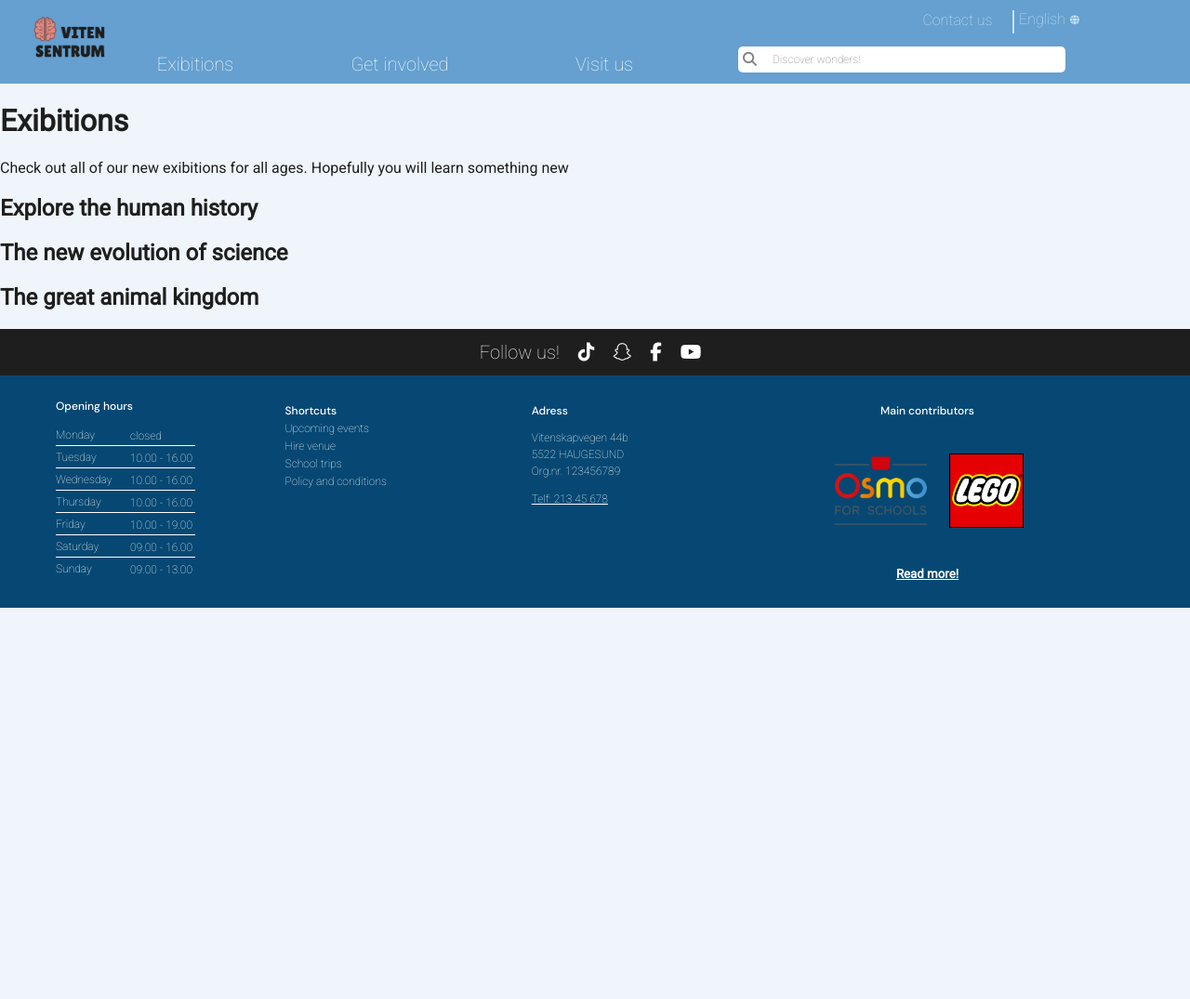
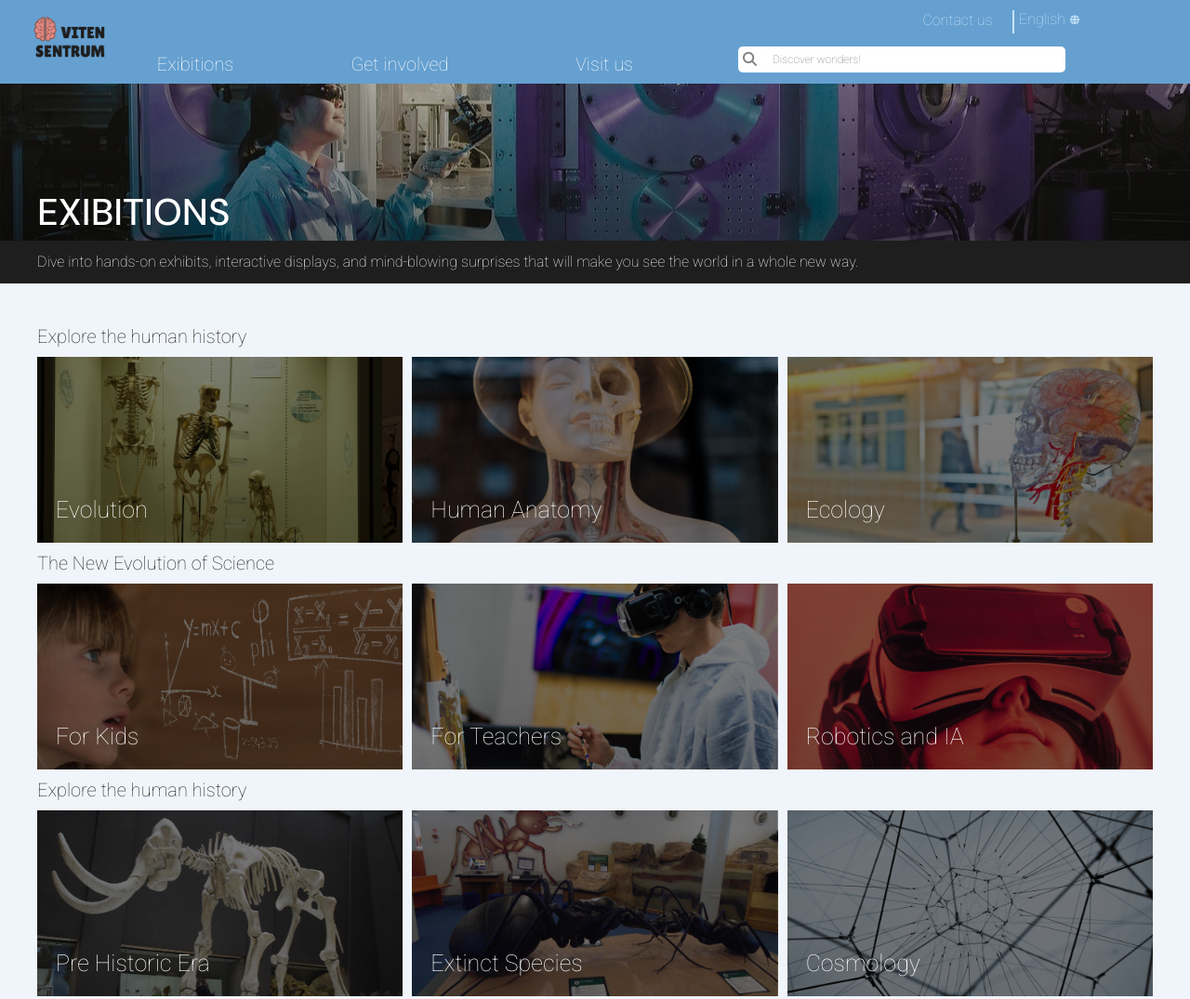
Before and after one commit to IdaMarie25/RainyDaysWebsite, a plain HTML site: page exibitions.html in a window 1280 px wide. Shown: the top 1075 px of the page at 93% size. Before the commit the page ends 800 px from the top, so only its background shows below. Drawn offline with Linux system fonts and the light colour scheme.

Commit message:
Exibitions page
Finished Exibitions page, and made responsive

```diff
--- a/css/styles.css
+++ b/css/styles.css
@@ -169,8 +169,9 @@ nav,
   color: white;
   font-family: "DM Sans", "Roboto", sans-serif, Serif, Geneva, Tahoma;
   font-weight: 500;
-  font-size: var(--small_medium);
+  font-size: var(--medium);
   margin: auto;
+  text-transform: uppercase;
 }
 
 .homepage-header-text h2 {
@@ -288,6 +289,127 @@ nav,
 }
 
 /*Exibitions page*/
+
+.exibitions-header-text p,
+.exibitons-grid h2 {
+  display: none;
+}
+
+.exibitions-header {
+  background-image: linear-gradient(0deg, rgba(0, 0, 0, 0.54), rgba(0, 0, 0, 0.30)), url(../images/child-looking.jpg);
+  background-size: cover;
+  height: 150px;
+  width: 100%;
+  position: relative;
+  background-position: center;
+}
+
+.exibitions-header-text {
+  position: relative;
+  top: 130px;
+  text-align: center;
+}
+
+.exibitions-header-text h1 {
+  color: white;
+  font-family: "DM Sans", "Roboto", sans-serif, Serif, Geneva, Tahoma;
+  font-weight: 500;
+  font-size: var(--medium);
+  margin: auto;
+  text-transform: uppercase;
+  position: relative;
+  top: -30px;
+}
+
+.exibitons-grid {
+  display: grid;
+  grid-template-columns: repeat(auto-fit, minmax(170px, 1fr));
+  gap: 10px;
+  justify-content: center;
+  margin: 20px;
+}
+
+.grid-element1 h3,
+.grid-element2 h3,
+.grid-element3 h3,
+.grid-element4 h3,
+.grid-element5 h3,
+.grid-element6 h3,
+.grid-element7 h3,
+.grid-element8 h3,
+.grid-element9 h3 {
+  position: relative;
+  color: white;
+  font-weight: 100;
+  margin: 134px auto auto 10px;
+}
+
+.exibitons-grid a {
+  text-decoration: none;
+}
+
+.grid-element1,
+.grid-element2,
+.grid-element3,
+.grid-element4,
+.grid-element5,
+.grid-element6,
+.grid-element7,
+.grid-element8,
+.grid-element9 {
+  background-size: cover;
+  height: 170px;
+  width: auto;
+  object-fit: cover;
+  position: relative;
+  background-position: center;
+}
+
+.grid-element1 {
+  background-image: linear-gradient(0deg, rgba(0, 0, 0, 0.54), rgba(0, 0, 0, 50%)), url(../images/skeleton-414543_1920.jpg);
+
+}
+
+.grid-element2 {
+  background-image: linear-gradient(0deg, rgba(0, 0, 0, 0.54), rgba(0, 0, 0, 50%)), url(../images/mammoth.jpg);
+
+}
+
+.grid-element3 {
+  background-image: linear-gradient(0deg, rgba(0, 0, 0, 0.54), rgba(0, 0, 0, 50%)), url(../images/skull.jpg);
+
+}
+
+.grid-element4 {
+  background-image: linear-gradient(0deg, rgba(0, 0, 0, 0.54), rgba(0, 0, 0, 50%)), url(../images/math.jpg);
+
+}
+
+.grid-element5 {
+  background-image: linear-gradient(0deg, rgba(0, 0, 0, 0.54), rgba(0, 0, 0, 50%)), url(../images/vr-painting.jpg);
+
+}
+
+.grid-element6 {
+  background-image: linear-gradient(0deg, rgba(0, 0, 0, 0.54), rgba(0, 0, 0, 50%)), url(../images/vr.jpg);
+
+}
+
+.grid-element7 {
+  background-image: linear-gradient(0deg, rgba(0, 0, 0, 0.54), rgba(0, 0, 0, 50%)), url(../images/skeletonwithhat.jpg);
+
+}
+
+.grid-element8 {
+  background-image: linear-gradient(0deg, rgba(0, 0, 0, 0.54), rgba(0, 0, 0, 50%)), url(../images/giantant.jpg);
+
+}
+
+.grid-element9 {
+  background-image: linear-gradient(0deg, rgba(0, 0, 0, 0.54), rgba(0, 0, 0, 50%)), url(../images/cosmology.jpg);
+
+}
+
 
 
 
@@ -677,6 +799,76 @@ footer {
   }
 
 
+  /*Exibitions page*/
+
+  .exibitions-header {
+    height: 170px;
+    background-position: 45% 55%;
+  }
+
+  .exibitions-header-text h1 {
+    font-size: var(--large);
+    margin-left: 20px;
+    text-align: left;
+    position: relative;
+    top: -18px;
+  }
+
+  .exibitions-header-text p {
+    display: block;
+    background-color: var(--color-secondary);
+    margin: 0px;
+    padding: 10px 150px 10px 20px;
+    text-align: left;
+    position: relative;
+    top: -13px;
+    color: white;
+    font-weight: 100;
+    line-height: 1.6;
+    font-size: var(--small);
+  }
+
+  .exibitons-grid {
+    grid-template-columns: repeat(3, 1fr);
+    margin: 90px 20px 40px 20px;
+  }
+
+  .exibitons-grid h2 {
+    display: block;
+    grid-column: span 3;
+    margin: 0px;
+    font-size: var(--small_medium);
+    font-weight: 100;
+
+  }
+
+  .grid-element1,
+  .grid-element2,
+  .grid-element3,
+  .grid-element4,
+  .grid-element5,
+  .grid-element6,
+  .grid-element7,
+  .grid-element8,
+  .grid-element9 {
+  height: 200px;
+}
+
+.grid-element1 h3,
+.grid-element2 h3,
+.grid-element3 h3,
+.grid-element4 h3,
+.grid-element5 h3,
+.grid-element6 h3,
+.grid-element7 h3,
+.grid-element8 h3,
+.grid-element9 h3 {
+  font-size: var(--medium);
+  margin: 150px auto auto 20px;
+}
+
+
+
   /*Footer*/
 
 
@@ -858,6 +1050,29 @@ footer {
   }
 
 
+
+  /*Exibitions page*/
+
+
+  .exibitions-header-text h1 {
+    margin-left: 40px;
+  }
+
+  .exibitions-header-text p {
+    padding: 10px 150px 10px 40px;
+  }
+
+
+
+  .exibitons-grid {
+    margin: 90px 40px 40px 40px;
+  }
+
+
+
+
+
+
   /*Footer*/
 
   footer {
--- a/exibitions.html
+++ b/exibitions.html
@@ -56,23 +56,44 @@
             <a href="contact.html">Contact us</a>
         </nav>
     </header>
-    <main>
+    <main class="exibitionspage">
         <div class="exibitions-header">
             <div class="exibitions-header-text">
                 <h1>Exibitions</h1>
-                <p>Check out all of our new exibitions for all ages. Hopefully you will learn something new</p>
+                <p>Dive into hands-on exhibits, interactive displays, and mind-blowing surprises that will make you see the world in a whole new way.</p>
             </div>
         </div>
-
-
-        <div>
+        <div class="exibitons-grid">
             <h2>Explore the human history</h2>
-        </div>
-        <div>
-            <h2>The new evolution of science</h2>
-        </div>
-        <div>
-            <h2>The great animal kingdom</h2>
+            <a href="exibitions/exibition-kids.html" class="grid-element1">
+                <h3>Evolution</h3>
+            </a>
+            <a href="exibitions/exibition-kids.html" class="grid-element7">
+                <h3>Human Anatomy</h3>
+            </a>
+            <a href="exibitions/exibition-kids.html" class="grid-element3">
+                <h3>Ecology</h3>
+            </a>
+            <h2>The New Evolution of Science</h2>
+            <a href="exibitions/exibition-kids.html" class="grid-element4">
+                <h3>For Kids</h3>
+            </a>
+            <a href="exibitions/exibition-kids.html" class="grid-element5">
+                <h3>For Teachers</h3>
+            </a>
+            <a href="exibitions/exibition-kids.html" class="grid-element6">
+                <h3>Robotics and IA</h3>
+            </a>
+            <h2>Explore the human history</h2>
+            <a href="exibitions/exibition-kids.html" class="grid-element2">
+                <h3>Pre Historic Era</h3>
+            </a>
+            <a href="exibitions/exibition-kids.html" class="grid-element8">
+                <h3>Extinct Species</h3>
+            </a>
+            <a href="exibitions/exibition-kids.html" class="grid-element9">
+                <h3>Cosmology</h3>
+            </a>
         </div>
     </main>
 </body>
```
Also changed, not shown: images/child-looking.jpg (renamed from Images/scientific-2040795_1280.jpg), images/cosmology.jpg (renamed from Images/william-bout-264826.jpg).
